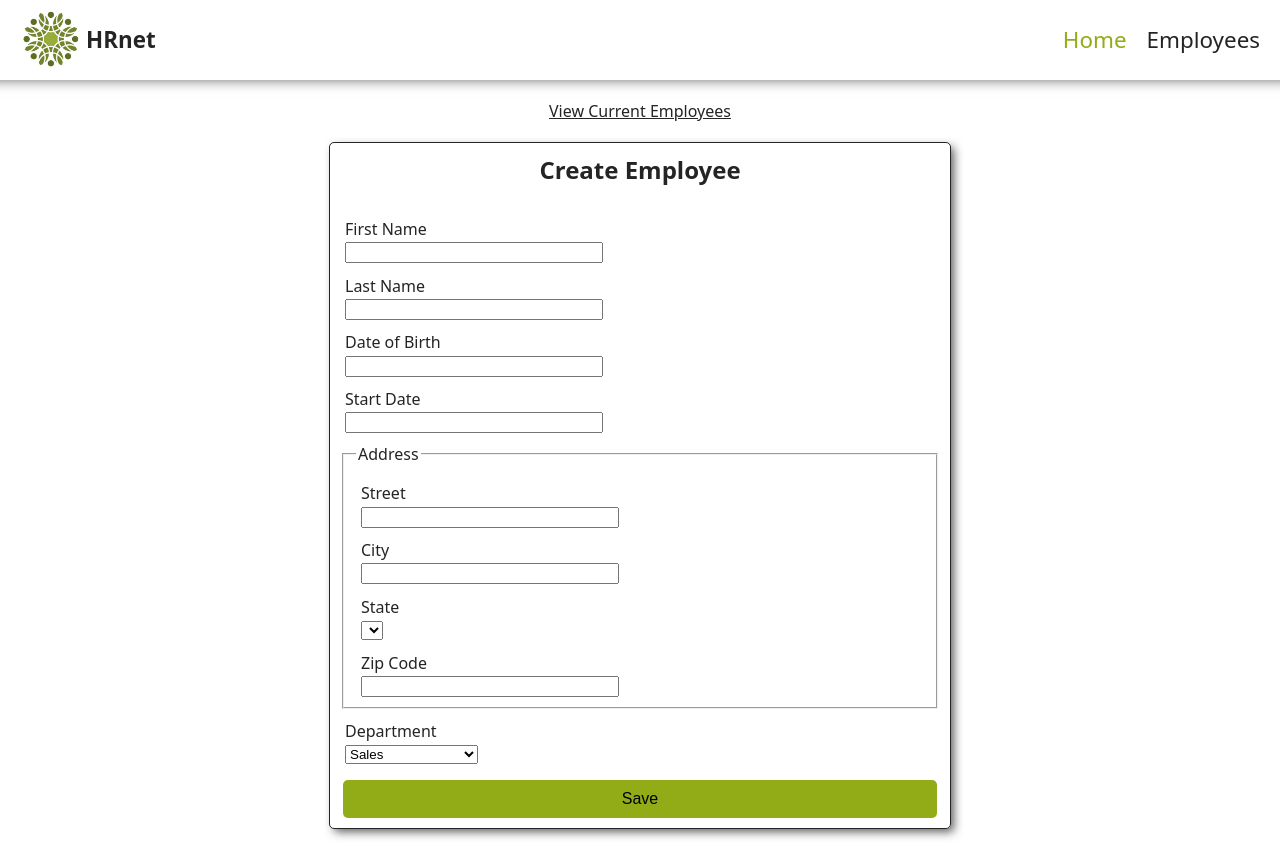
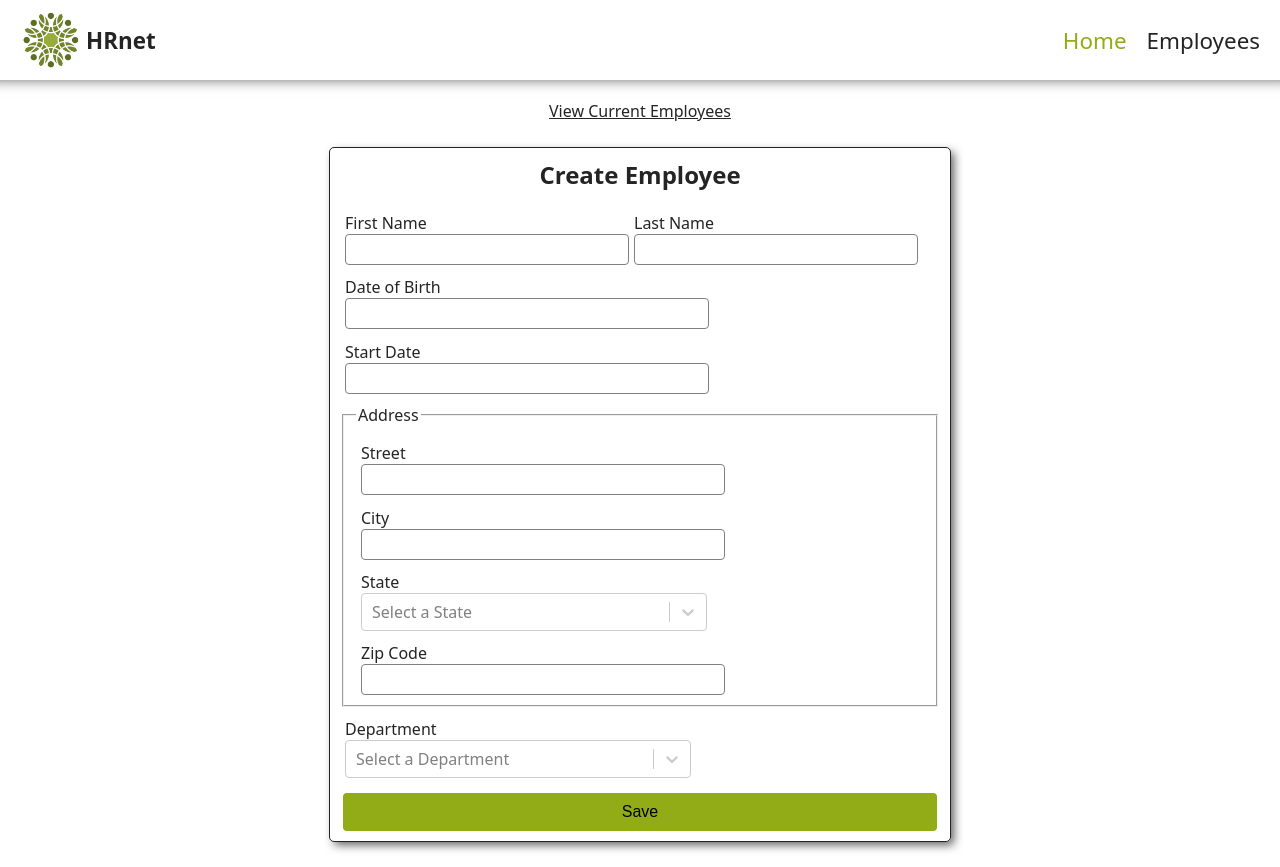
Before and after one commit to Leen151/HRnet-Frontend, a React (Vite) app: page / in a window 1280 px wide. Built offline with nearby package versions, Linux system fonts and the light colour scheme.

Commit message:
ajout de react-select

```diff
--- a/package.json
+++ b/package.json
@@ -14,6 +14,7 @@
     "react-datepicker": "^8.3.0",
     "react-dom": "^19.0.0",
     "react-router-dom": "^7.5.0",
+    "react-select": "^5.10.1",
     "sass": "^1.86.3"
   },
   "devDependencies": {
--- /dev/null
+++ b/src/assets/options.js
@@ -0,0 +1,69 @@
+export const departments = [
+  { value: "sales", label: "Sales" },
+  { value: "marketing", label: "Marketing" },
+  { value: "engineering", label: "Engineering" },
+  { value: "human-resources", label: "Human Resources" },
+  { value: "legal", label: "Legal" }
+];
+
+export const states = [
+  { value: "AL", label: "Alabama" },
+  { value: "AK", label: "Alaska" },
+  { value: "AS", label: "American Samoa" },
+  { value: "AZ", label: "Arizona" },
+  { value: "AR", label: "Arkansas" },
+  { value: "CA", label: "California" },
+  { value: "CO", label: "Colorado" },
+  { value: "CT", label: "Connecticut" },
+  { value: "DE", label: "Delaware" },
+  { value: "DC", label: "District Of Columbia" },
+  { value: "FM", label: "Federated States Of Micronesia" },
+  { value: "FL", label: "Florida" },
+  { value: "GA", label: "Georgia" },
+  { value: "GU", label: "Guam" },
+  { value: "HI", label: "Hawaii" },
+  { value: "ID", label: "Idaho" },
+  { value: "IL", label: "Illinois" },
+  { value: "IN", label: "Indiana" },
+  { value: "IA", label: "Iowa" },
+  { value: "KS", label: "Kansas" },
+  { value: "KY", label: "Kentucky" },
+  { value: "LA", label: "Louisiana" },
+  { value: "ME", label: "Maine" },
+  { value: "MH", label: "Marshall Islands" },
+  { value: "MD", label: "Maryland" },
+  { value: "MA", label: "Massachusetts" },
+  { value: "MI", label: "Michigan" },
+  { value: "MN", label: "Minnesota" },
+  { value: "MS", label: "Mississippi" },
+  { value: "MO", label: "Missouri" },
+  { value: "MT", label: "Montana" },
+  { value: "NE", label: "Nebraska" },
+  { value: "NV", label: "Nevada" },
+  { value: "NH", label: "New Hampshire" },
+  { value: "NJ", label: "New Jersey" },
+  { value: "NM", label: "New Mexico" },
+  { value: "NY", label: "New York" },
+  { value: "NC", label: "North Carolina" },
+  { value: "ND", label: "North Dakota" },
+  { value: "MP", label: "Northern Mariana Islands" },
+  { value: "OH", label: "Ohio" },
+  { value: "OK", label: "Oklahoma" },
+  { value: "OR", label: "Oregon" },
+  { value: "PW", label: "Palau" },
+  { value: "PA", label: "Pennsylvania" },
+  { value: "PR", label: "Puerto Rico" },
+  { value: "RI", label: "Rhode Island" },
+  { value: "SC", label: "South Carolina" },
+  { value: "SD", label: "South Dakota" },
+  { value: "TN", label: "Tennessee" },
+  { value: "TX", label: "Texas" },
+  { value: "UT", label: "Utah" },
+  { value: "VT", label: "Vermont" },
+  { value: "VI", label: "Virgin Islands" },
+  { value: "VA", label: "Virginia" },
+  { value: "WA", label: "Washington" },
+  { value: "WV", label: "West Virginia" },
+  { value: "WI", label: "Wisconsin" },
+  { value: "WY", label: "Wyoming" }
+];
--- a/src/components/form/Form.jsx
+++ b/src/components/form/Form.jsx
@@ -1,22 +1,31 @@
-import React, {useState} from 'react'
+import React, { useState } from 'react'
 import DatePicker from 'react-datepicker'
+import Select from 'react-select';
+import { departments, states } from '../../assets/options'
 import 'react-datepicker/dist/react-datepicker.css'
 import "./form.scss"
 
 export const Form = () => {
   const [selectedBirthDate, setSelectedBirthDate] = useState(null);
   const [selectedStartDate, setSelectedStartDate] = useState(null);
+  const [selectedDepartment, setSelectedDepartment] = useState(null);
+  const [selectedState, setSelectedState] = useState(null);
 
   return (
     <div className="container">
       <h2>Create Employee</h2>
 
       <form action="#" id="create-employee">
-        <label for="first-name">First Name</label>
-        <input type="text" id="first-name" />
-
-        <label for="last-name">Last Name</label>
-        <input type="text" id="last-name" />
+        <div className='name'>
+          <div>
+            <label for="first-name">First Name</label>
+            <input type="text" id="first-name" />
+          </div>
+          <div>
+            <label for="last-name">Last Name</label>
+            <input type="text" id="last-name" />
+          </div>
+        </div>
 
         <label htmlFor="date-of-birth">Date of Birth</label>
         <DatePicker
@@ -41,21 +50,29 @@ export const Form = () => {
           <label for="city">City</label>
           <input id="city" type="text" />
 
-          <label for="state">State</label>
-          <select name="state" id="state"></select>
+          <label htmlFor="state">State</label>
+          <Select
+          id="state"
+          options={states}
+          value={selectedState}
+          onChange={setSelectedState}
+          placeholder="Select a State"
+          classNamePrefix="custom-select"
+          />
 
           <label for="zip-code">Zip Code</label>
           <input id="zip-code" type="number" />
         </fieldset>
 
-        <label for="department">Department</label>
-        <select name="department" id="department">
-          <option>Sales</option>
-          <option>Marketing</option>
-          <option>Engineering</option>
-          <option>Human Resources</option>
-          <option>Legal</option>
-        </select>
+        <label htmlFor="department">Department</label>
+        <Select
+          id="department"
+          options={departments}
+          value={selectedDepartment}
+          onChange={setSelectedDepartment}
+          placeholder="Select a Department"
+          classNamePrefix="custom-select"
+        />
       </form>
 
       <button className="save-form" onclick="saveEmployee()">Save</button>
--- a/src/components/form/form.scss
+++ b/src/components/form/form.scss
@@ -1,6 +1,6 @@
 .container {
   width: 600px;
-  margin: 20px auto;
+  margin: 25px auto;
   display: flex;
   flex-direction: column;
   border: 1px solid #242424;
@@ -11,10 +11,18 @@
   h2{
     text-align: center;
     margin-top: 0;
+    margin-bottom: 10px;
   }
 
   form{
     text-align: left;
+
+    .name{
+      display: flex;
+    }
+    .name input{
+      width: 270px;
+    }
 
     label, input, select{
       margin-left: 5px;
@@ -24,7 +32,15 @@
       margin-top: 0.7rem;
     }
     input{
-      width: 250px;
+      width: 350px;
+      padding: 6px;
+      border-radius: 4px;
+      border: #808080 1px solid;
+      color: #313131;
+
+      font-size: 0.95rem;
+      letter-spacing: 0.3px;
+      font-weight: 100;
     }
 
     .address {
@@ -40,9 +56,15 @@
     font-size: 16px;
     margin-top: 15px;
     background-color: #92ac17;
-    border-radius: 5px;
+    border-radius: 4px;
     border: none;
     cursor: pointer;
+  }
 
+  #state, #department{
+    margin-left: 5px;
+    width: 346px;
   }
+
+
 }
--- a/src/style.scss
+++ b/src/style.scss
@@ -1,6 +1,6 @@
 :root {
   font-family: system-ui, Avenir, Helvetica, Arial, sans-serif;
-  line-height: 1.4;
+  // line-height: 1.4;
   font-weight: 400;
   color: #242424;
 }
```
Also changed, not shown: 1 other file (tests, documents, lock files or other folders).
